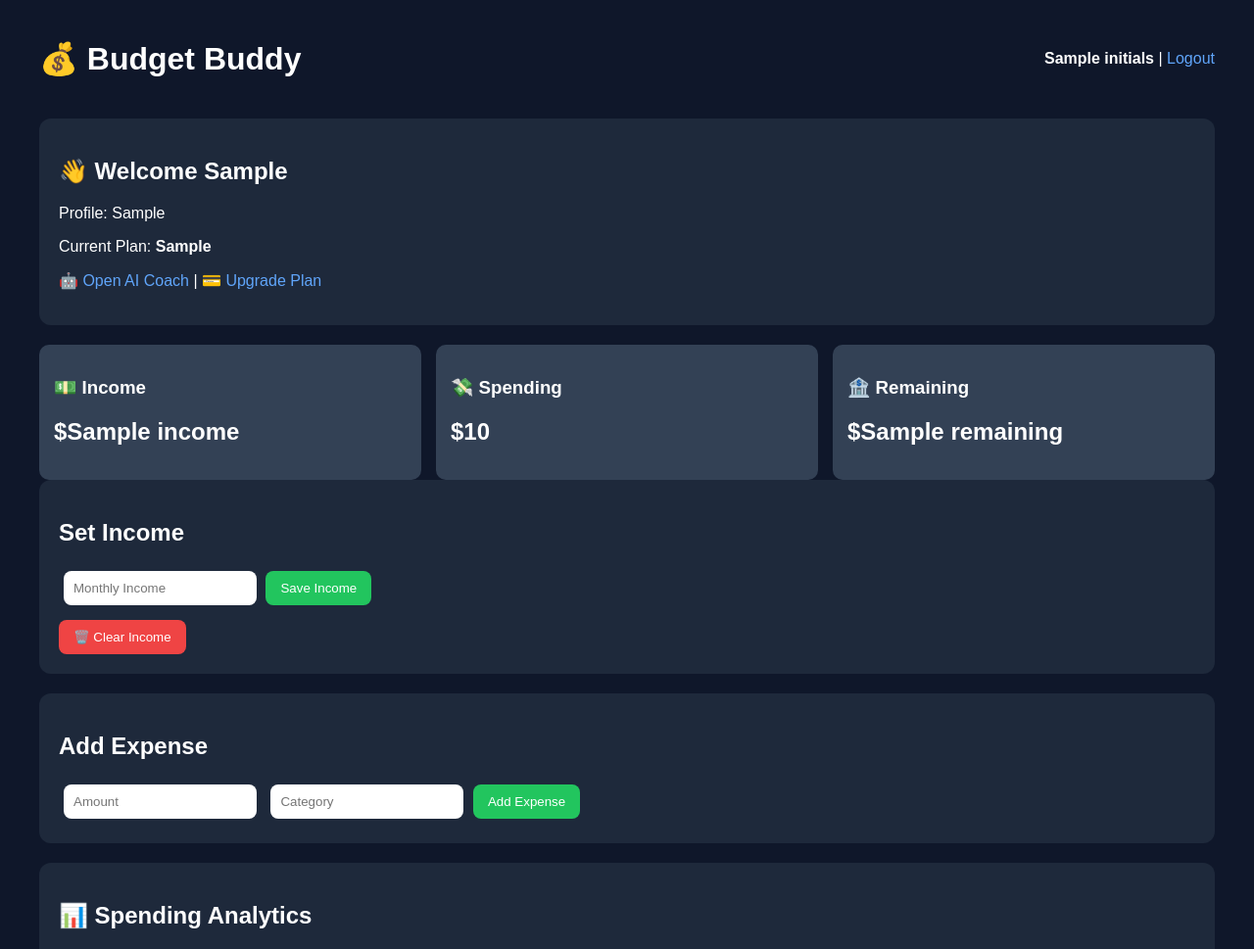
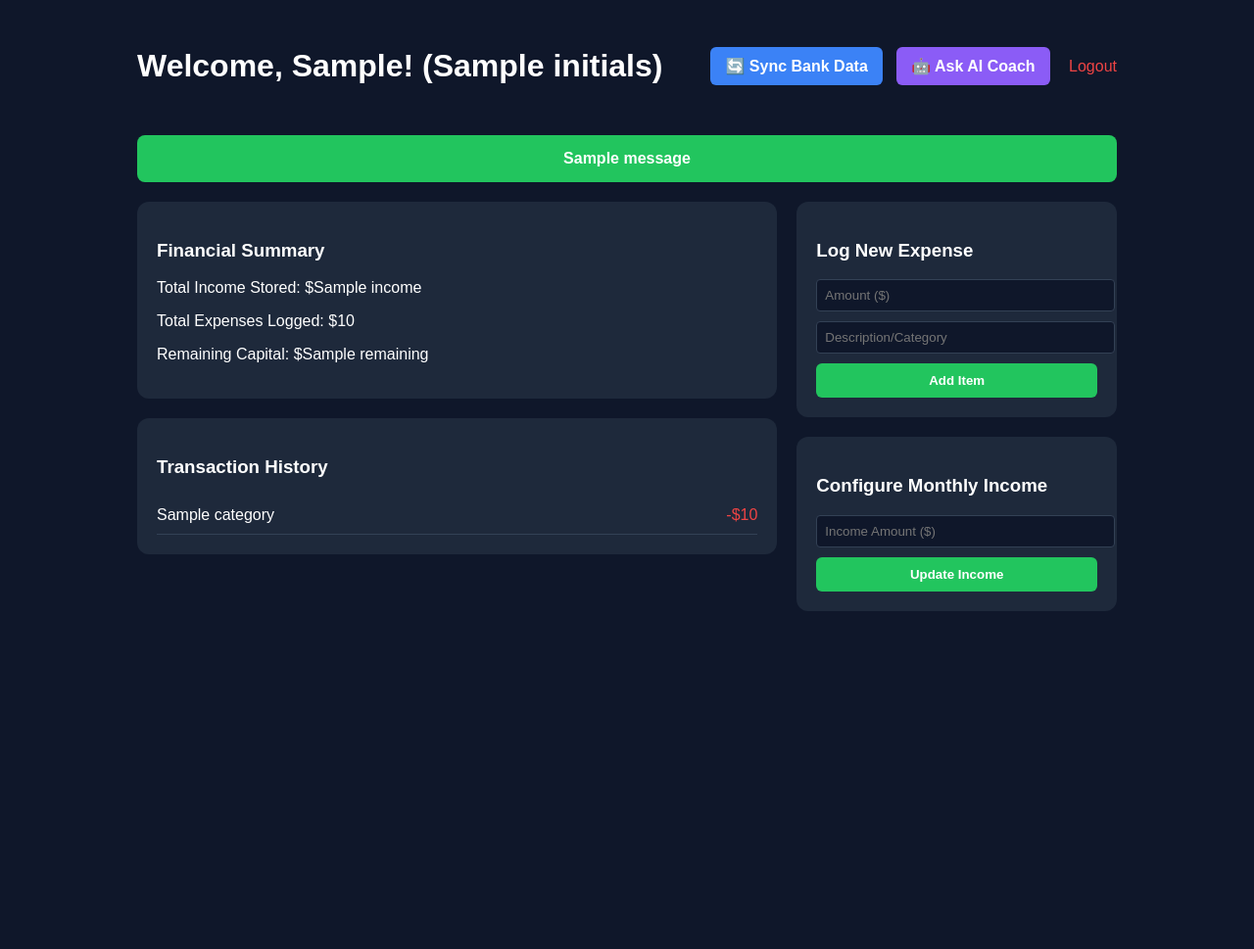
Before and after one commit to arielmuyanja-cloud/budget-buddy132, a Flask app: template templates/index.html in a window 1280 px wide. Shown: the top 969 px of the page at 98% size. After the commit the page ends 624 px from the top, so only its background shows below. Run offline with Flask 3, Linux system fonts and the light colour scheme; the template is opened without the code that fills it: most values are stand-ins (such as "Sample title", 1, 10 or a date in 2020); one stand-in notice (Sample message) is shown; some libraries are stand-ins or nearby versions.

Commit message:
Revamp Budget Buddy dashboard layout and styles
Updated the layout and style of the Budget Buddy dashboard, including new header actions, financial summaries, and improved expense tracking.

```diff
--- a/templates/index.html
+++ b/templates/index.html
@@ -1,398 +1,88 @@
 <!DOCTYPE html>
-
 <html>
 <head>
-   <!-- Google tag (gtag.js) -->
-<script async src="https://www.googletagmanager.com/gtag/js?id=G-XHK5KLN2RM"></script>
-<script>
-  window.dataLayer = window.dataLayer || [];
-  function gtag(){dataLayer.push(arguments);}
-  gtag('js', new Date());
-
-  gtag('config', 'G-TGJSMVVB44');
-</script>
-    <title>Budget Buddy</title>
-
-<meta name="viewport" content="width=device-width, initial-scale=1.0">
-
-<script src="https://cdn.jsdelivr.net/npm/chart.js"></script>
-
+    <title>Budget Buddy Dashboard</title>
     <style>
-
-    body{
-        font-family:Arial, sans-serif;
-        background:#0f172a;
-        color:white;
-        margin:0;
-        padding:20px;
-    }
-
-    .container{
-        max-width:1200px;
-        margin:auto;
-    }
-
-    .header{
-        display:flex;
-        justify-content:space-between;
-        align-items:center;
-        margin-bottom:20px;
-    }
-
-    .card{
-        background:#1e293b;
-        padding:20px;
-        border-radius:12px;
-        margin-bottom:20px;
-    }
-
-    .stats{
-        display:grid;
-        grid-template-columns:repeat(auto-fit,minmax(250px,1fr));
-        gap:15px;
-    }
-
-    .stat-card{
-        background:#334155;
-        padding:15px;
-        border-radius:10px;
-    }
-
-    input{
-        padding:10px;
-        border:none;
-        border-radius:8px;
-        margin:5px;
-    }
-
-    button{
-        padding:10px 15px;
-        border:none;
-        border-radius:8px;
-        background:#22c55e;
-        color:white;
-        cursor:pointer;
-    }
-
-    .expense{
-        padding:10px;
-        border-bottom:1px solid #475569;
-    }
-
-    .goal{
-        background:#334155;
-        padding:12px;
-        border-radius:10px;
-        margin-top:10px;
-    }
-
-    .warning{
-        font-size:18px;
-        font-weight:bold;
-        color:#facc15;
-    }
-
-    a{
-        color:#60a5fa;
-        text-decoration:none;
-    }
-
-    canvas{
-        background:white;
-        border-radius:10px;
-        padding:10px;
-    }
-
-    @media (max-width:768px){
-
-        body{
-            padding:10px;
-        }
-
-        .header{
-            flex-direction:column;
-            text-align:center;
-            gap:10px;
-        }
-
-        .stats{
-            grid-template-columns:1fr;
-        }
-
-        input{
-            width:95%;
-            box-sizing:border-box;
-        }
-
-        button{
-            width:100%;
-            margin-top:10px;
-        }
-    }
-
+        body { font-family: Arial, sans-serif; background: #0f172a; color: white; padding: 20px; }
+        .container { max-width: 1000px; margin: auto; }
+        .header { display: flex; justify-content: space-between; align-items: center; margin-bottom: 30px; }
+        .grid { display: grid; grid-template-columns: 2fr 1fr; gap: 20px; }
+        .card { background: #1e293b; padding: 20px; border-radius: 12px; margin-bottom: 20px; }
+        .btn { background: #22c55e; color: white; padding: 10px 15px; border: none; border-radius: 6px; cursor: pointer; font-weight: bold; text-decoration: none; display: inline-block; }
+        .btn-sync { background: #3b82f6; margin-right: 10px; }
+        .btn-ai { background: #8b5cf6; }
+        .expense-item { display: flex; justify-content: space-between; padding: 10px 0; border-bottom: 1px solid #334155; }
     </style>
-
 </head>
-
 <body>
-
 <div class="container">
 
+    <!-- Header Actions Section -->
     <div class="header">
-
-    <h1>💰 Budget Buddy</h1>
-
+        <h1>Welcome, {{ first_name }}! ({{ initials }})</h1>
         <div>
-        <strong>{{ initials }}</strong>
-        |
-        <a href="/logout">Logout</a>
+            <!-- Added the transaction action and routing links -->
+            <a href="/fetch-bank-transactions" class="btn btn-sync">🔄 Sync Bank Data</a>
+            <a href="/ai" class="btn btn-ai">🤖 Ask AI Coach</a>
+            <a href="/logout" style="color: #ef4444; margin-left: 15px; text-decoration: none;">Logout</a>
+        </div>
     </div>
 
+    <!-- Alert Notifications banner -->
+    {% with messages = get_flashed_messages(with_categories=true) %}
+      {% if messages %}
+        {% for category, message in messages %}
+          <div style="padding: 15px; margin-bottom: 20px; border-radius: 8px; font-weight: bold; text-align: center; background: {{ '#22c55e' if category == 'success' else '#ef4444' }}; color: white;">
+              {{ message }}
+          </div>
+        {% endfor %}
+      {% endif %}
+    {% endwith %}
+
+    <div class="grid">
+        <!-- Main Panel Details -->
+        <div>
+            <div class="card">
+                <h3>Financial Summary</h3>
+                <p>Total Income Stored: ${{ income }}</p>
+                <p>Total Expenses Logged: ${{ total }}</p>
+                <p>Remaining Capital: ${{ remaining }}</p>
+                {% if warning %}<p><strong>{{ warning }}</strong></p>{% endif %}
             </div>
 
             <div class="card">
-
-    <h2>👋 Welcome {{ first_name }}</h2>
-
-    <p>Profile: {{ profile_type }}</p>
-
-    <p>Current Plan: <strong>{{ current_plan|capitalize }}</strong></p>
-
-    <p>
-        <a href="/ai">🤖 Open AI Coach</a> | <a href="/pricing">💳 Upgrade Plan</a>
-    </p>
-
+                <h3>Transaction History</h3>
+                {% for tx in transactions %}
+                    <div class="expense-item">
+                        <span>{{ tx.category }}</span>
+                        <span style="color: #ef4444;">-${{ tx.amount }}</span>
+                    </div>
+                {% else %}
+                    <p style="color: #64748b;">No logged transaction fields found.</p>
+                {% endfor %}
+            </div>
         </div>
 
-<div class="stats">
-
-    <div class="stat-card">
-        <h3>💵 Income</h3>
-        <h2>${{ income }}</h2>
-    </div>
-
-    <div class="stat-card">
-        <h3>💸 Spending</h3>
-        <h2>${{ total }}</h2>
-    </div>
-
-    <div class="stat-card">
-        <h3>🏦 Remaining</h3>
-        <h2>${{ remaining }}</h2>
-    </div>
-
+        <!-- Sidebar Setup Form Details -->
+        <div>
+            <div class="card">
+                <h3>Log New Expense</h3>
+                <form action="/add" method="POST">
+                    <input type="number" step="0.01" name="amount" placeholder="Amount ($)" required style="width:100%; padding:8px; margin-bottom:10px; border-radius:4px; border:1px solid #334155; background:#0f172a; color:white;"><br>
+                    <input type="text" name="category" placeholder="Description/Category" required style="width:100%; padding:8px; margin-bottom:10px; border-radius:4px; border:1px solid #334155; background:#0f172a; color:white;"><br>
+                    <button type="submit" class="btn" style="width:100%;">Add Item</button>
+                </form>
             </div>
 
             <div class="card">
-
-    <h2>Set Income</h2>
-
-    <form method="POST" action="/set_income">
-
-        <input
-            type="number"
-            step="0.01"
-            name="amount"
-            placeholder="Monthly Income"
-            required>
-
-        <button type="submit">
-            Save Income
-        </button>
-
-    </form>
-
-    {% if income %}
-        <form method="POST" action="/delete_income" style="margin-top:10px;">
-            <button type="submit" style="background:#ef4444;">
-                🗑️ Clear Income
-            </button>
-        </form>
-    {% endif %}
-
-</div>
-
-<div class="card">
-
-    <h2>Add Expense</h2>
-
-    <form method="POST" action="/add">
-
-        <input
-            type="number"
-            step="0.01"
-            name="amount"
-            placeholder="Amount"
-            required>
-
-        <input
-            type="text"
-            name="category"
-            placeholder="Category"
-            required>
-
-        <button type="submit">
-            Add Expense
-        </button>
-
-    </form>
-
-</div>
-
-<div class="card">
-
-    <h2>📊 Spending Analytics</h2>
-
-    {% if warning %}
-        <p class="warning">{{ warning }}</p>
-    {% endif %}
-
-    <canvas id="expenseChart"></canvas>
-
-</div>
-
-<div class="card">
-
-    <h2>🧾 Expense History</h2>
-
-    {% if transactions %}
-
-        {% for t in transactions %}
-
-            <div class="expense" style="display:flex; justify-content:space-between; align-items:center;">
-                <span>${{ t.amount }} - {{ t.category }}</span>
-                <form method="POST" action="/delete_expense/{{ t.id }}" style="margin:0;">
-                    <button type="submit" style="background:#ef4444; padding:5px 10px; font-size:13px;">
-                        🗑️
-                    </button>
+                <h3>Configure Monthly Income</h3>
+                <form action="/set_income" method="POST">
+                    <input type="number" step="0.01" name="amount" placeholder="Income Amount ($)" required style="width:100%; padding:8px; margin-bottom:10px; border-radius:4px; border:1px solid #334155; background:#0f172a; color:white;"><br>
+                    <button type="submit" class="btn" style="width:100%;">Update Income</button>
                 </form>
             </div>
-
-        {% endfor %}
-
-    {% else %}
-
-        <p>No expenses added yet.</p>
-
-    {% endif %}
-
         </div>
-
-<div class="card">
-
-    <h2>➕ Create Savings Goal</h2>
-
-    <form method="POST" action="/add_goal">
-
-        <input
-            type="text"
-            name="name"
-            placeholder="Goal Name"
-            required>
-
-        <input
-            type="number"
-            step="0.01"
-            name="target"
-            placeholder="Target Amount"
-            required>
-
-        <button type="submit">
-            Create Goal
-        </button>
-
-    </form>
-
     </div>
-
-<div class="card">
-
-    <h2>🎯 Savings Goals</h2>
-
-    {% if goals %}
-
-        {% for goal in goals %}
-
-            <div class="goal">
-
-                <div style="display:flex; justify-content:space-between; align-items:center;">
-                    <strong>{{ goal.name }}</strong>
-                    <form method="POST" action="/delete_goal/{{ goal.id }}" style="margin:0;">
-                        <button type="submit" style="background:#ef4444; padding:5px 10px; font-size:13px;">
-                            🗑️
-                        </button>
-                    </form>
 </div>
-
-                <br>
-
-                Saved: ${{ goal.saved }}
-
-                <br>
-
-                Target: ${{ goal.target }}
-
-                {% if goal.saved >= goal.target %}
-                    <p style="color:#22c55e; font-weight:bold; margin-top:8px;">🎉 Goal reached!</p>
-                {% else %}
-                    <div style="background:#1e293b; border-radius:8px; height:14px; margin-top:10px; overflow:hidden;">
-                        <div style="background:#22c55e; height:100%; width:{{ (goal.saved / goal.target * 100) if goal.target > 0 else 0 }}%;"></div>
-                    </div>
-
-                    <form method="POST" action="/add_to_goal/{{ goal.id }}" style="margin-top:10px; display:flex; gap:5px;">
-                        <input
-                            type="number"
-                            step="0.01"
-                            name="amount"
-                            placeholder="Add amount"
-                            required
-                            style="flex:1; margin:0;">
-                        <button type="submit" style="margin:0;">
-                            Add
-                        </button>
-                    </form>
-                {% endif %}
-
-            </div>
-
-        {% endfor %}
-
-    {% else %}
-
-        <p>No goals created yet.</p>
-
-    {% endif %}
-
-</div>
-
-<!-- Bank Linking Card (Updated with setup route button) -->
-<div class="card">
-    <h2>🏦 Bank Linking</h2>
-    <p>
-        Connect your bank account to automatically import transactions and get real-time financial insights.
-    </p>
-    <a href="/ai" style="display: inline-block; background: #22c55e; color: white; padding: 10px 18px; border-radius: 8px; font-weight: bold; text-decoration: none; margin-top: 5px; transition: background 0.2s;" onmouseover="this.style.background='#16a34a'" onmouseout="this.style.background='#22c55e'">
-        Configure Bank Connection 🚀
-    </a>
-</div>
-
-</div>
-
-<script>
-
-const ctx = document.getElementById('expenseChart');
-
-new Chart(ctx,{
-    type:'pie',
-    data:{
-        labels: {{ chart_labels|tojson }},
-        datasets:[{
-            data: {{ chart_values|tojson }}
-        }]
-    }
-});
-
-</script>
-
 </body>
 </html>
```
Lines whose indentation alone changed are shown as unchanged.
